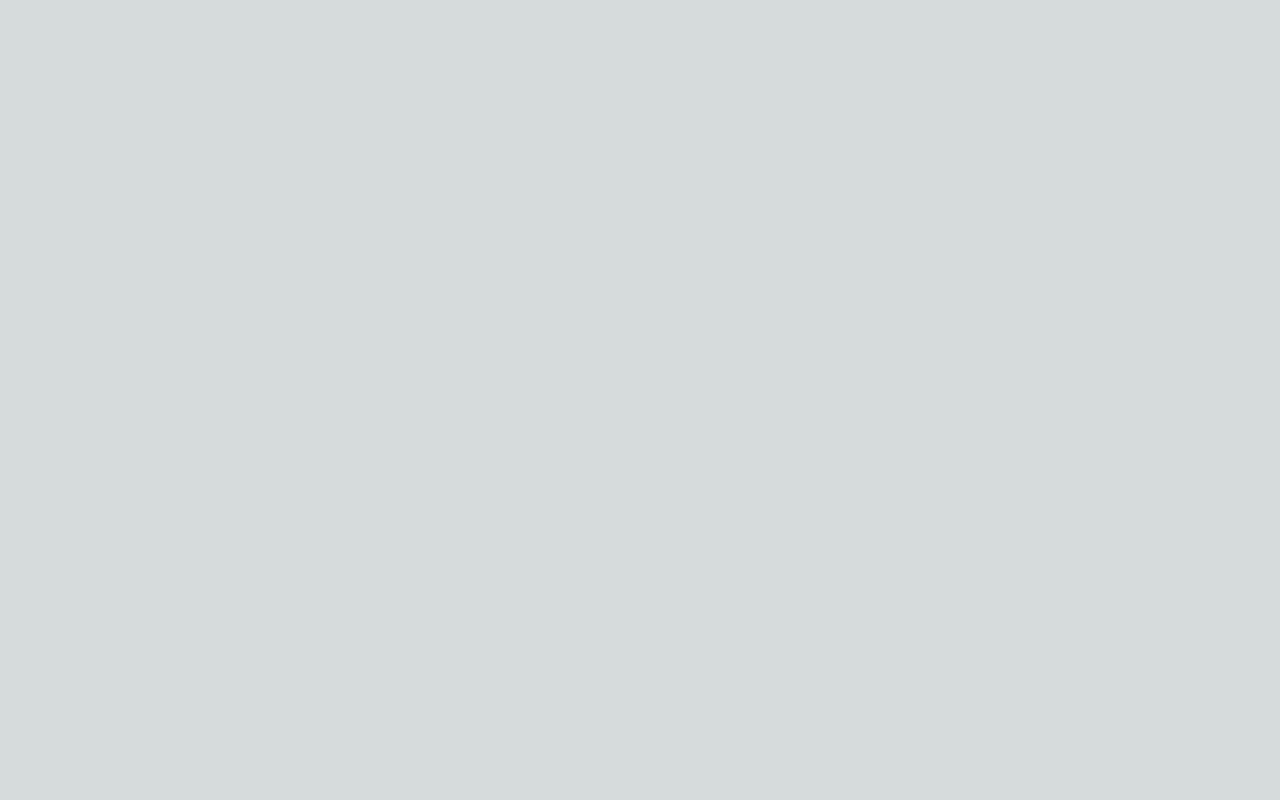
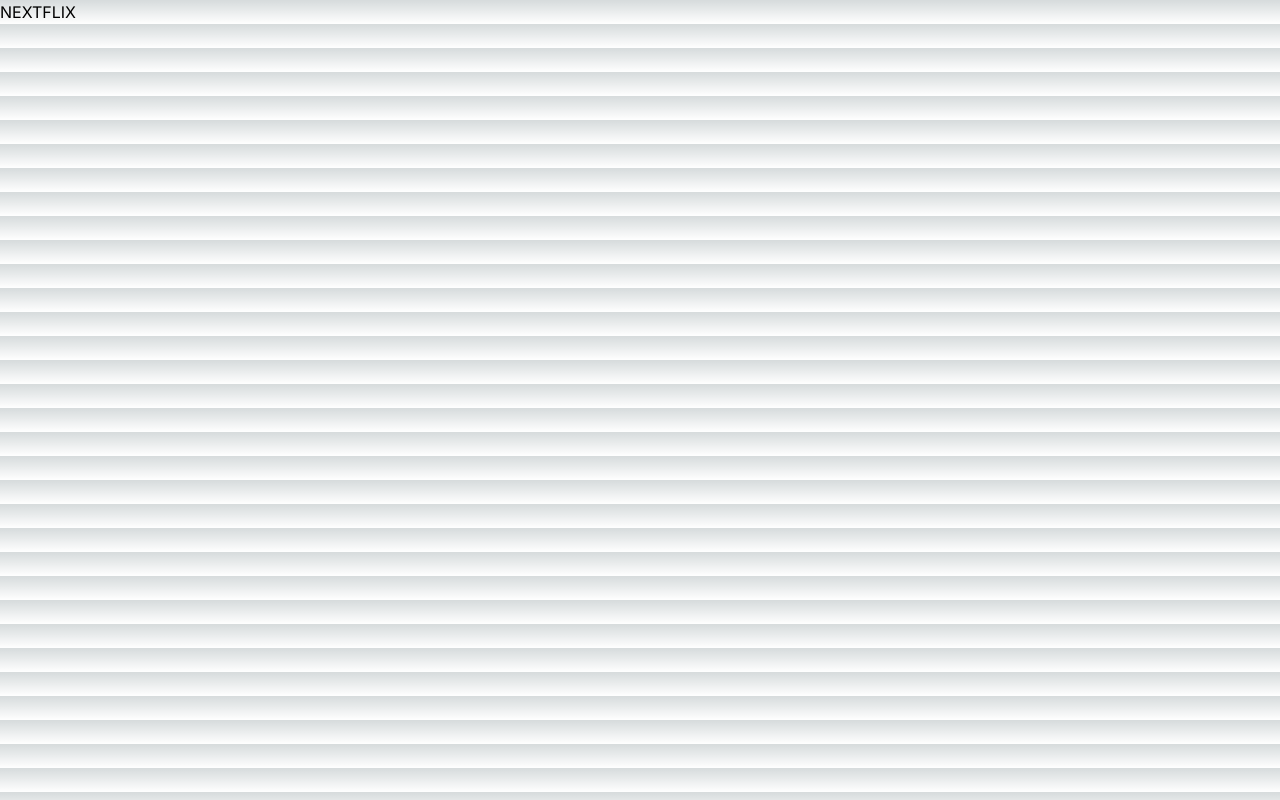
Before and after one commit to gtstarnes/nextflix, a Next.js app: page / in a window 1280 px wide. Built offline with nearby package versions, Linux system fonts and the light colour scheme.

Commit message:
created basic landing page

```diff
--- a/app/page.tsx
+++ b/app/page.tsx
@@ -1,9 +1,9 @@
 import Image from 'next/image'
 
-export default function Home() {
+export default function Landing() {
   return (
       <>
-
+        <h1>NEXTFLIX</h1>
       </>
   )
 }
```
